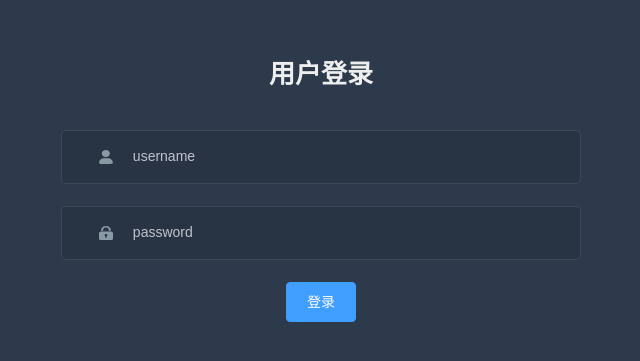
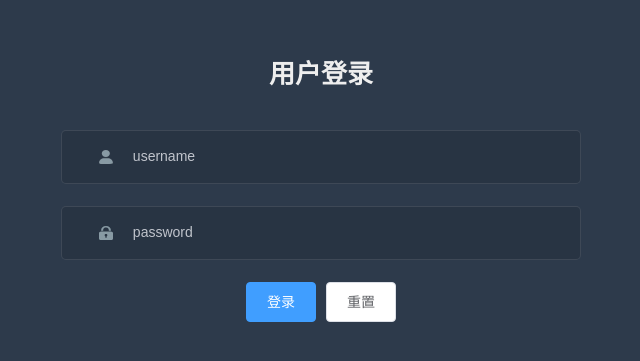
Before and after one commit to AliKhan1990/vue3-vite-elementplus-manage, a Vue app: page /#/login in a window 1280 px wide. Shown: the part 107-468 px from the top of the page, without its empty margins (319-959 px from the left). Built offline with nearby package versions, Linux system fonts and the light colour scheme.

Commit message:
feat(登录页面Finished): loginPage Finished

```diff
--- a/src/views/login/index.vue
+++ b/src/views/login/index.vue
@@ -1,28 +1,84 @@
 <template>
   <div class="login-container">
-    <el-form class="login-form">
+    <el-form class="login-form"
+      ref="ruleFormRef"
+      :model="ruleForm"
+      :rules="rules"
+      status-icon>
+      <!-- 登录页面 -->
       <div class="title-container">
         <h3 class="title">用户登录</h3>
       </div>
-      <el-form-item>
+      <!-- 用户名 -->
+      <el-form-item prop="username">
         <span class="svg-container">
           <svg-icon icon="user" />
         </span>
-        <el-input placeholder="username" name="username" type="text"/>
+        <el-input placeholder="username" name="username" v-model="ruleForm.username" type="text" autocomplete="off"/>
       </el-form-item>
-      <el-form-item>
+      <!-- 密码输入 -->
+      <el-form-item prop="password">
         <span class="svg-container">
           <svg-icon icon="password" />
         </span>
-        <el-input placeholder="password" name="password" type="password"/>
+        <el-input placeholder="password" name="password" type="password" v-model="ruleForm.password"/>
       </el-form-item>
-      <el-button type="primary">登录</el-button>
+      <el-button type="primary" @click="submitForm(ruleFormRef)">登录</el-button>
+      <el-button @click="resetForm(ruleFormRef)">重置</el-button>
   </el-form>
   </div>
 </template>
 
-<script setup>
-import {} from 'vue'
+<script lang="ts" setup>
+import { reactive, ref } from 'vue'
+import type { FormInstance, FormRules } from 'element-plus'
+
+const ruleFormRef = ref< FormInstance >()
+
+const ruleForm = reactive({
+  username: '',
+  password: ''
+})
+
+const validatePass = (rule: any, value: any, callback: any) => {
+  if (value === '') {
+    debugger
+    callback(new Error('Please input the password'))
+  } else {
+    if (ruleForm.password !== '') {
+      if (!ruleFormRef.value) return
+      ruleFormRef.value.validateField('password', () => null)
+    }
+    callback()
+  }
+}
+
+const rules = reactive<FormRules>({
+  username: [
+    { required: true, message: 'Please input Your Username', trigger: 'blur' }
+  ],
+  password: [
+    { validator: validatePass, trigger: 'blur' }
+  ]
+})
+
+const submitForm = (formEl: FormInstance | undefined) => {
+  if (!formEl) return
+  formEl.validate((valid) => {
+    if (valid) {
+      console.log('submit!')
+    } else {
+      console.log('error submit!')
+      return false
+    }
+  })
+}
+
+const resetForm = (formEl: FormInstance | undefined) => {
+  if (!formEl) return
+  formEl.resetFields()
+}
+
 </script>
 
 <style lang="scss" scoped>
```
